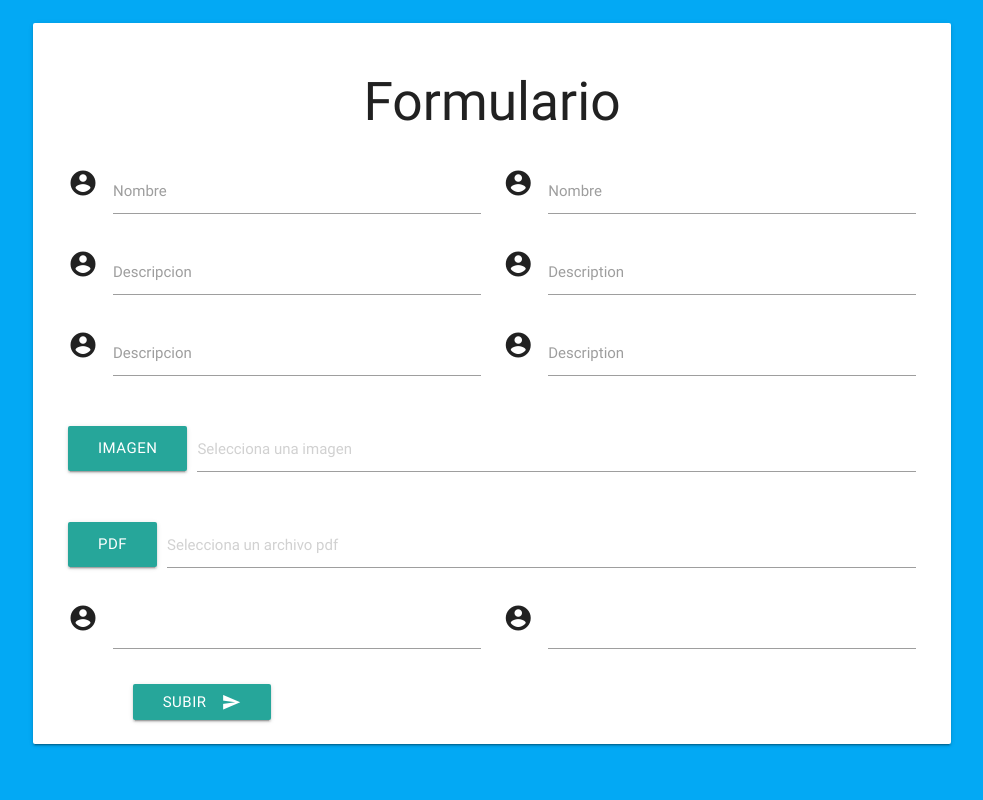
After one commit to tuenki/paginaChida14s, a PHP site: page /convocatoria.html in a window 1280 px wide. The commit adds this page. Shown: the whole page, without its empty margins (148-1131 px from the left). Run offline with PHP 8.4, Linux system fonts and the light colour scheme; some libraries are stand-ins or nearby versions.

Commit message:
agarra los html

```diff
--- /dev/null
+++ b/convocatoria.html
@@ -0,0 +1,100 @@
+<!DOCTYPE html>
+<html lang="en">
+<head>
+    <meta charset="UTF-8">
+    <meta name="viewport" content="width=device-width, initial-scale=1.0">
+    <meta http-equiv="X-UA-Compatible" content="ie=edge">
+
+    <link href="https://fonts.googleapis.com/icon?family=Material+Icons" rel="stylesheet">
+    <link type="text/css" rel="stylesheet" href="css/materialize.min.css"  media="screen,projection"/>
+    <title>Convocatoria</title>
+</head>
+<body class="light-blue">
+    <div class="section container">
+        <div class="row">
+            <form class="col s12">
+                <div class="row card-panel">
+                    <h2 class="center">Formulario</h2>
+                    <div class="input-field col s6">
+                        <i class="material-icons prefix">account_circle</i>
+                        <input id="name" type="text" name="frmname" class="validate" required>
+                        <label for="name">Nombre</label>
+                    </div>
+
+                    <div class="input-field col s6">
+                        <i class="material-icons prefix">account_circle</i>
+                        <input id="lastname" type="text" name="frmuser" class="validate" required>
+                        <label for="lastname">Nombre</label>
+                    </div>
+
+                    <div class="input-field col s6">
+                        <i class="material-icons prefix">account_circle</i>
+                        <input id="icon_prefix" type="text" name="frmuser" class="validate" required>
+                        <label for="icon_prefix">Descripcion</label>
+                    </div>
+
+                    <div class="input-field col s6">
+                        <i class="material-icons prefix">account_circle</i>
+                        <input id="icon_prefix" type="text" name="frmuser" class="validate" required>
+                        <label for="icon_prefix">Description</label>
+                    </div>
+
+                    <div class="input-field col s6">
+                        <i class="material-icons prefix">account_circle</i>
+                        <input id="icon_prefix" type="text" name="frmuser" class="validate" required>
+                        <label for="icon_prefix">Descripcion</label>
+                    </div>
+
+                    <div class="input-field col s6">
+                        <i class="material-icons prefix">account_circle</i>
+                        <input id="icon_prefix" type="text" name="frmuser" class="validate" required>
+                        <label for="icon_prefix">Description</label>
+                    </div>
+
+
+                    <div class="input-field col s12">
+                            <div class="file-field input-field">
+                               <div class="btn">
+                                   <span>Imagen</span>
+                                   <input type="file">
+                               </div>
+                               <div class="file-path-wrapper">
+                                   <input class="file-path validate" type="text" placeholder="Selecciona una imagen">
+                               </div>
+                           </div>
+                       </div>
+
+                    <div class="input-field col s12">
+                        <div class="file-field input-field">
+                            <div class="btn">
+                                <span>PDF</span>
+                                <input type="file">
+                            </div>
+                            <div class="file-path-wrapper">
+                                <input class="file-path validate" type="text" placeholder="Selecciona un archivo pdf">
+                            </div>
+                        </div>
+                    </div>
+
+                    <div class="input-field col s6">
+                        <i class="material-icons prefix">account_circle</i>
+                        <input type="text" class="datepicker" id="Fini" required>
+                    </div>
+
+                    <div class="input-field col s6">
+                        <i class="material-icons prefix">account_circle</i>
+                        <input type="text" class="datepicker" id="Fina" required>
+                    </div>
+
+                    <div class="input-field col s4 center">
+                        <button class="btn waves-effect waves-light" type="submit" name="btnConv">Subir
+                        <i class="material-icons right">send</i>
+                    </div>
+            </form>
+        </div>
+    </div>
+    <script type="text/javascript" src="https://code.jquery.com/jquery-3.2.1.min.js"></script>
+    <script type="text/javascript" src="js/materialize.js"></script>
+    <script type="text/javascript" src="js/activarconv.js"></script>
+</body>
+</html>
```
Also changed, not shown: login.php (+13 -9 lines), README.md, cerrarsess.php (line endings or trailing spaces), convocatoria.php (line endings or trailing spaces), index.php (line endings or trailing spaces), register.html (line endings or trailing spaces).
